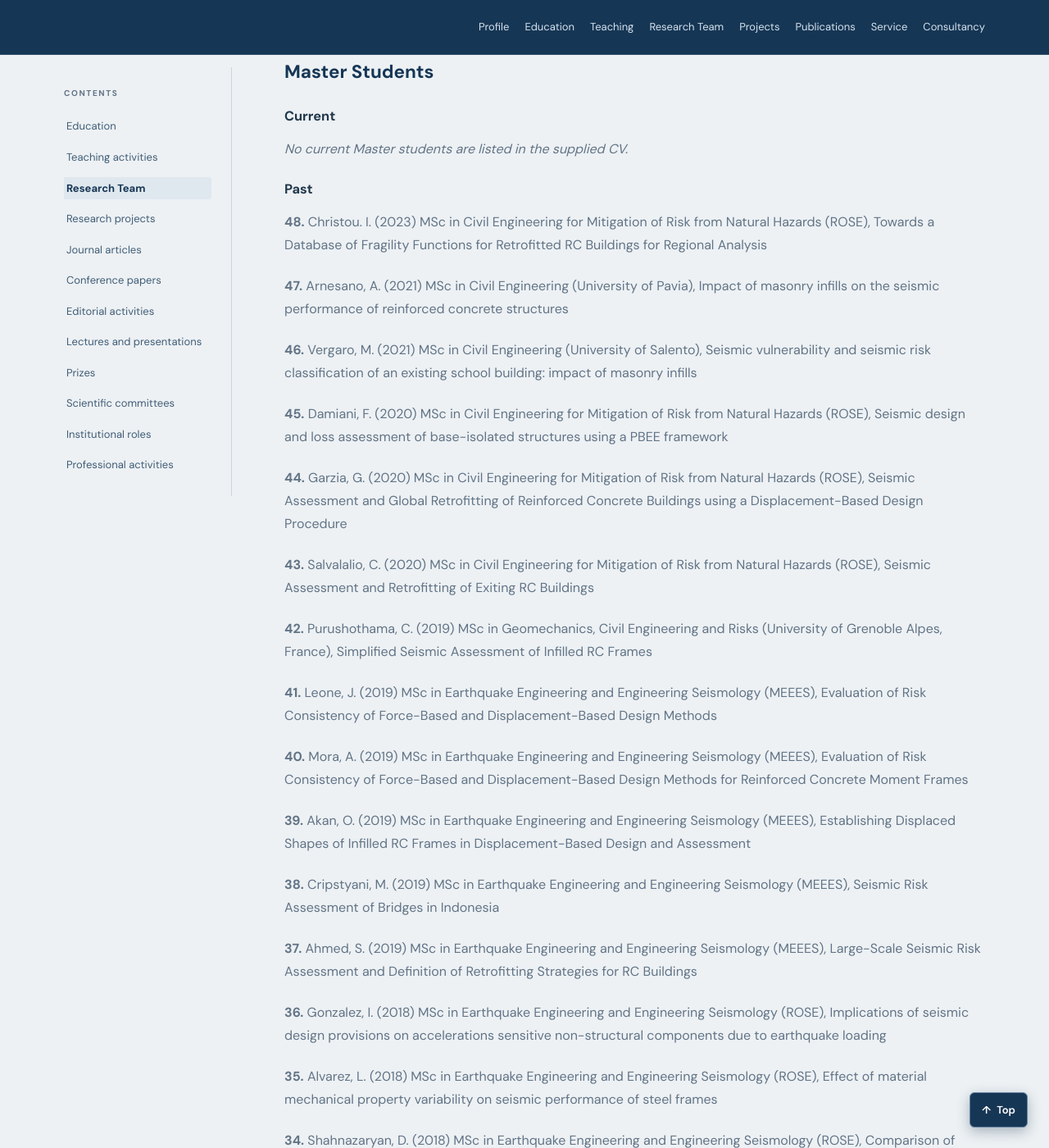
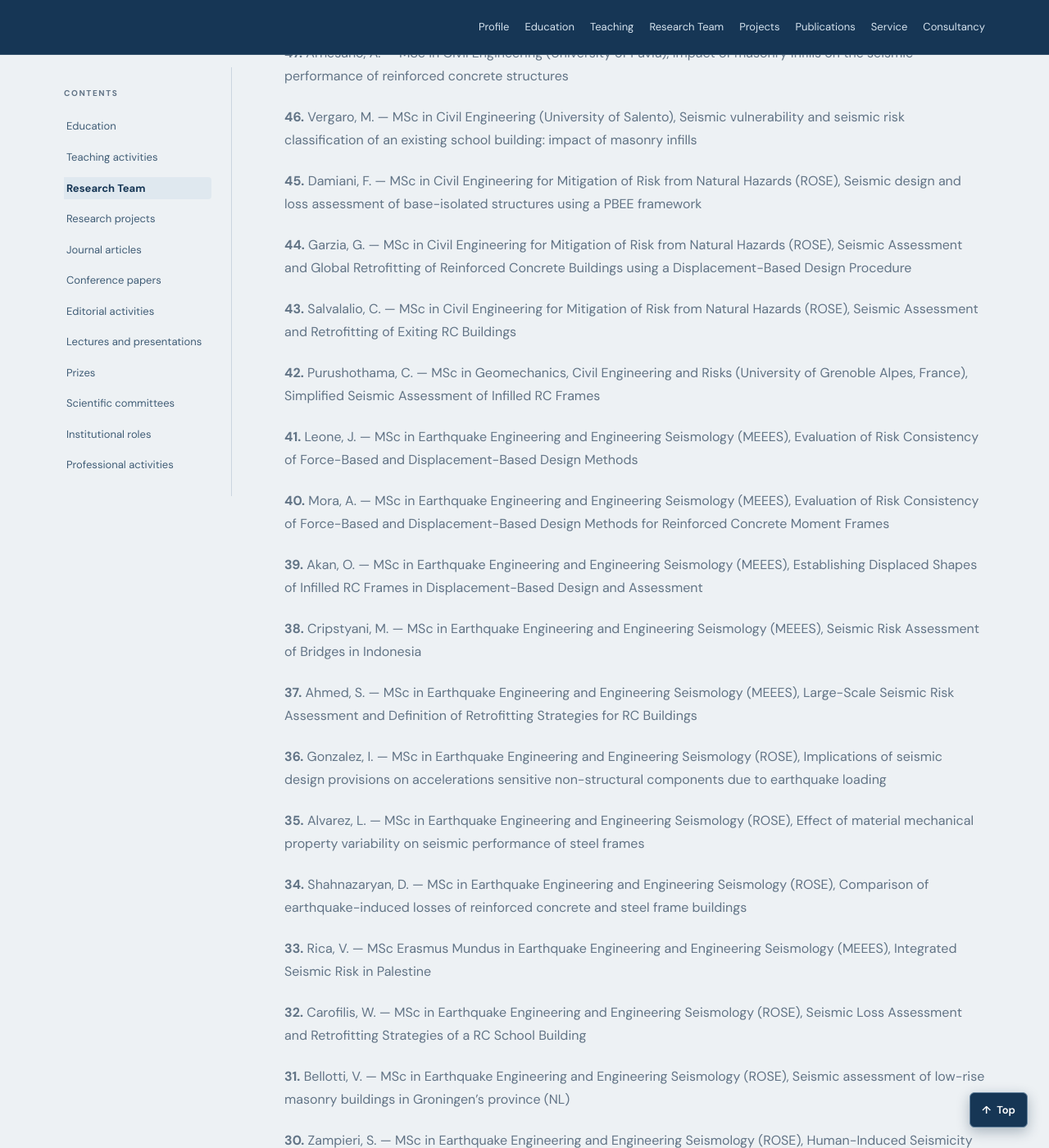
Before and after one commit to rncmonteiro/cv, a Jekyll site: the page built from index.md, in a window 1280 px wide and 1400 px high, scrolled down 5809 px. Shown: the whole window at 82% size. Built offline with Jekyll 4.4.1, drawn with Linux system fonts in a browser that asks for light colours; some of the changed text lies outside the part shown.

Commit message:
Add files via upload

```diff
--- a/_includes/content/team.md
+++ b/_includes/content/team.md
@@ -4,75 +4,75 @@
 
 #### Current
 
-**2.** Mattia Calò (Italy)  01/01/2025 – today  Advanced numerical modelling of prestressed reinforced concrete bridges
+**2.** Mattia Calò (Italy) — Advanced numerical modelling of prestressed reinforced concrete bridges
 
-**1.** Enes Veliu (Albania)  01/12/2024 – today  Quantifying seismic risk and assessing energy performance and environmental impact of existing buildings in Portugal
+**1.** Enes Veliu (Albania) — Quantifying seismic risk and assessing energy performance and environmental impact of existing buildings in Portugal
 
 #### Past
 
-**13.** Nicola Scattarreggia (Italy)  01/12/2024 – 30/04/2025  Risk assessment and retrofitting of existing bridges
+**9.** Nicola Scattarreggia (Italy)
+    - Risk assessment and retrofitting of existing bridges
+    - Multi-hazard vulnerability and robustness assessment of existing bridges
 
-**12.** Gianrocco Mucedero (Italy)  01/09/2024 – 31/12/2025  Risk assessment and loss estimation of storage structures
+**8.** Gianrocco Mucedero (Italy)
+    - Risk assessment and loss estimation of storage structures
+    - Analysis of the structural response and seismic risk of reinforced concrete buildings considering different types of epistemic uncertainty
 
-**11.** Mattia Calò (Italy)  01/01/2023 – 31/12/2024  Multi-hazard vulnerability and robustness assessment of bridges
+**7.** Mattia Calò (Italy) — Multi-hazard vulnerability and robustness assessment of bridges
 
-**10.** Nicola Scattarreggia (Italy)  01/12/2022 – 30/11/2024  Multi-hazard vulnerability and robustness assessment of existing bridges
+**6.** Andres Abarca Jimenez (Costa Rica)
+    - Risk assessment and management of existing reinforced concrete bridges
+    - Seismic vulnerability of residential buildings and reinforced concrete bridges in Algeria
 
-**9.** Gianrocco Mucedero (Italy)  01/10/2022 – 31/08/2024  Analysis of the structural response and seismic risk of reinforced concrete buildings considering different types of epistemic uncertainty
+**5.** Giammaria Gabbianelli (Italy) — Review of seismic actions and design techniques
 
-**8.** Andres Abarca Jimenez (Costa Rica)  01/01/2022 – 31/12/2022  Risk assessment and management of existing reinforced concrete bridges
+**4.** Wilson Carofilis (Ecuador) — Interventions to reduce seismic risk in existing buildings
 
-**7.** Giammaria Gabbianelli (Italy)  01/04/2019 – 31/12/2021  Review of seismic actions and design techniques
+**3.** Gerard O’Reilly (Ireland)
+    - Advanced assessment of seismic performance and collapse probability of existing masonry-infilled reinforced concrete buildings (Main supervisor: Prof. Rui Pinho, University of Pavia)
+    - Risk analysis of critical infrastructure (Main supervisor: Prof. Michele Calvi, IUSS Pavia)
 
-**6.** Wilson Carofilis (Ecuador)  01/04/2019 – 31/03/2021  Interventions to reduce seismic risk in existing buildings
+**2.** Iason Grigoratos (Greece) — Integrated seismic vulnerability assessment of reinforced concrete buildings (Main supervisor: Dr. Paola Ceresa)
 
-**5.** Gerard O’Reilly (Ireland)  01/03/2018 – 28/02/2019  Advanced assessment of seismic performance and collapse probability of existing masonry-infilled reinforced concrete buildings  (Main supervisor: Prof. Rui Pinho, University of Pavia)
-
-**4.** Andres Abarca Jimenez (Costa Rica)  01/09/2017 – 31/08/2018  Seismic vulnerability of residential buildings and reinforced concrete bridges in Algeria
-
-**3.** Gerard O’Reilly (Ireland)  01/03/2017 – 28/02/2018  Risk analysis of critical infrastructure  (Main supervisor: Prof. Michele Calvi, IUSS Pavia)
-
-**2.** Iason Grigoratos (Greece)  01/12/2015 – 30/11/2016  Integrated seismic vulnerability assessment of reinforced concrete buildings  (Main supervisor: Dr. Paola Ceresa)
-
-**1.** Vania Cerchiello (Italy)  01/10/2015 – 30/09/2016  Mitigation of seismic risk in buildings  (Main supervisor: Dr. Paola Ceresa)
+**1.** Vania Cerchiello (Italy) — Mitigation of seismic risk in buildings (Main supervisor: Dr. Paola Ceresa)
 
 ### PhD Students
 
 #### Current
 
-**5.** Mehmet Firat Aydin (2029, expected) PhD in Earthquake Engineering (ROSE) Large-scale seismic risk analysis and retrofitting decision-making [S]
+**5.** Mehmet Firat Aydin — PhD in Earthquake Engineering (ROSE) Large-scale seismic risk analysis and retrofitting decision-making [S]
 
-**4.** Maryam Saberdelsadeh (2028, expected) PhD in Civil Engineering (University of Porto) Optimised displacement-based retrofitting of existing buildings with steel braces [CS]
+**4.** Maryam Saberdelsadeh — PhD in Civil Engineering (University of Porto) Optimised displacement-based retrofitting of existing buildings with steel braces [CS]
 
-**3.** Ataklti Gebrehiwet (2027, expected) PhD in Earthquake Engineering (ROSE), Integrated retrofitting of deck-isolated bridges [S]
+**3.** Ataklti Gebrehiwet — PhD in Earthquake Engineering (ROSE), Integrated retrofitting of deck-isolated bridges [S]
 
-**2.** Besim Yukselen (2027, expected) PhD in Earthquake Engineering (ROSE), Multi-objective optimal retrofitting of existing buildings [S]
+**2.** Besim Yukselen — PhD in Earthquake Engineering (ROSE), Multi-objective optimal retrofitting of existing buildings [S]
 
-**1.** Rita Couto (2026, expected) PhD in Earthquake Engineering (ROSE), Integrated seismic and energy performance of residential buildings [S]
+**1.** Rita Couto — PhD in Earthquake Engineering (ROSE), Integrated seismic and energy performance of residential buildings [S]
 
 #### Past
 
-**11.** Volkan Ozsarac (2023) PhD in Earthquake Engineering (ROSE), Integrated Evaluation of Earthquake-Induced Economic Losses for Multi-Span RC Bridges [S]
+**11.** Volkan Ozsarac — PhD in Earthquake Engineering (ROSE), Integrated Evaluation of Earthquake-Induced Economic Losses for Multi-Span RC Bridges [S]
 
-**10.** Gianrocco Mucedero (2023) PhD in Earthquake Engineering (ROSE), Large scale seismic risk assessment of existing masonry-infilled RC buildings in Italy [S]
+**10.** Gianrocco Mucedero — PhD in Earthquake Engineering (ROSE), Large scale seismic risk assessment of existing masonry-infilled RC buildings in Italy [S]
 
-**9.** Davit Shahnazaryan (2022) PhD in Earthquake Engineering (ROSE), Integrated Performance-Based Seismic Design: Traversing Affordances for Practical Implementation [CS]
+**9.** Davit Shahnazaryan — PhD in Earthquake Engineering (ROSE), Integrated Performance-Based Seismic Design: Traversing Affordances for Practical Implementation [CS]
 
-**8.** Andres Abarca (2022) PhD in Earthquake Engineering (ROSE) Seismic assessment of RC bridge infrastructure [S]
+**8.** Andres Abarca — PhD in Earthquake Engineering (ROSE) Seismic assessment of RC bridge infrastructure [S]
 
-**7.** Carlotta Rodriquez (2020) PhD in Understanding and Managing Extremes, A framework to assess disaster resilience based on sustainable development goals [CS]
+**7.** Carlotta Rodriquez — PhD in Understanding and Managing Extremes, A framework to assess disaster resilience based on sustainable development goals [CS]
 
-**6.** Jair Torres (2020) PhD in Understanding and Managing Extremes, Crossing borders: A comparative assessment of community resilience to natural hazards in Arica, Chile and Tacna, Peru [CS]
+**6.** Jair Torres — PhD in Understanding and Managing Extremes, Crossing borders: A comparative assessment of community resilience to natural hazards in Arica, Chile and Tacna, Peru [CS]
 
-**5.** Antonio Silva (2020) PhD in Earthquake Engineering (ROSE), Implications of earthquake-induced loss control in seismic design provisions [S]
+**5.** Antonio Silva — PhD in Earthquake Engineering (ROSE), Implications of earthquake-induced loss control in seismic design provisions [S]
 
-**4.** Camilo Perdomo (2020) PhD in Earthquake Engineering (ROSE), Direct Economic Loss Assessment of Multi-Span Continuous RC Bridges under Seismic Hazard [S]
+**4.** Camilo Perdomo — PhD in Earthquake Engineering (ROSE), Direct Economic Loss Assessment of Multi-Span Continuous RC Bridges under Seismic Hazard [S]
 
-**3.** Annibale Vecere (2019) PhD in Understanding and Managing Extremes, Near Real-time Flood Loss Estimation as a Basis for Risk Financing Mechanisms [CS]
+**3.** Annibale Vecere — PhD in Understanding and Managing Extremes, Near Real-time Flood Loss Estimation as a Basis for Risk Financing Mechanisms [CS]
 
-**2.** Yadong Jiang (2018) PhD in Earthquake Engineering (ROSE), Seismic assessment of composite frames with concrete-filled steel tube columns [S]
+**2.** Yadong Jiang — PhD in Earthquake Engineering (ROSE), Seismic assessment of composite frames with concrete-filled steel tube columns [S]
 
-**1.** Claudia Zelaschi (2017) PhD in Earthquake Engineering (ROSE), Seismic assessment of spatially-distributed RC bridge portfolios [S]
+**1.** Claudia Zelaschi — PhD in Earthquake Engineering (ROSE), Seismic assessment of spatially-distributed RC bridge portfolios [S]
 
 ### Master Students
 
@@ -82,98 +82,98 @@
 
 #### Past
 
-**48.** Christou. I. (2023) MSc in Civil Engineering for Mitigation of Risk from Natural Hazards (ROSE), Towards a Database of Fragility Functions for Retrofitted RC Buildings for Regional Analysis
+**48.** Christou. I. — MSc in Civil Engineering for Mitigation of Risk from Natural Hazards (ROSE), Towards a Database of Fragility Functions for Retrofitted RC Buildings for Regional Analysis
 
-**47.** Arnesano, A. (2021) MSc in Civil Engineering (University of Pavia), Impact of masonry infills on the seismic performance of reinforced concrete structures
+**47.** Arnesano, A. — MSc in Civil Engineering (University of Pavia), Impact of masonry infills on the seismic performance of reinforced concrete structures
 
-**46.** Vergaro, M. (2021) MSc in Civil Engineering (University of Salento), Seismic vulnerability and seismic risk classification of an existing school building: impact of masonry infills
+**46.** Vergaro, M. — MSc in Civil Engineering (University of Salento), Seismic vulnerability and seismic risk classification of an existing school building: impact of masonry infills
 
-**45.** Damiani, F. (2020) MSc in Civil Engineering for Mitigation of Risk from Natural Hazards (ROSE), Seismic design and loss assessment of base-isolated structures using a PBEE framework
+**45.** Damiani, F. — MSc in Civil Engineering for Mitigation of Risk from Natural Hazards (ROSE), Seismic design and loss assessment of base-isolated structures using a PBEE framework
 
-**44.** Garzia, G. (2020) MSc in Civil Engineering for Mitigation of Risk from Natural Hazards (ROSE), Seismic Assessment and Global Retrofitting of Reinforced Concrete Buildings using a Displacement-Based Design Procedure
+**44.** Garzia, G. — MSc in Civil Engineering for Mitigation of Risk from Natural Hazards (ROSE), Seismic Assessment and Global Retrofitting of Reinforced Concrete Buildings using a Displacement-Based Design Procedure
 
-**43.** Salvalalio, C. (2020) MSc in Civil Engineering for Mitigation of Risk from Natural Hazards (ROSE), Seismic Assessment and Retrofitting of Exiting RC Buildings
+**43.** Salvalalio, C. — MSc in Civil Engineering for Mitigation of Risk from Natural Hazards (ROSE), Seismic Assessment and Retrofitting of Exiting RC Buildings
 
-**42.** Purushothama, C. (2019) MSc in Geomechanics, Civil Engineering and Risks (University of Grenoble Alpes, France), Simplified Seismic Assessment of Infilled RC Frames
+**42.** Purushothama, C. — MSc in Geomechanics, Civil Engineering and Risks (University of Grenoble Alpes, France), Simplified Seismic Assessment of Infilled RC Frames
 
-**41.** Leone, J. (2019) MSc in Earthquake Engineering and Engineering Seismology (MEEES), Evaluation of Risk Consistency of Force-Based and Displacement-Based Design Methods
+**41.** Leone, J. — MSc in Earthquake Engineering and Engineering Seismology (MEEES), Evaluation of Risk Consistency of Force-Based and Displacement-Based Design Methods
 
-**40.** Mora, A. (2019) MSc in Earthquake Engineering and Engineering Seismology (MEEES), Evaluation of Risk Consistency of Force-Based and Displacement-Based Design Methods for Reinforced Concrete Moment Frames
+**40.** Mora, A. — MSc in Earthquake Engineering and Engineering Seismology (MEEES), Evaluation of Risk Consistency of Force-Based and Displacement-Based Design Methods for Reinforced Concrete Moment Frames
 
-**39.** Akan, O. (2019) MSc in Earthquake Engineering and Engineering Seismology (MEEES), Establishing Displaced Shapes of Infilled RC Frames in Displacement-Based Design and Assessment
+**39.** Akan, O. — MSc in Earthquake Engineering and Engineering Seismology (MEEES), Establishing Displaced Shapes of Infilled RC Frames in Displacement-Based Design and Assessment
 
-**38.** Cripstyani, M. (2019) MSc in Earthquake Engineering and Engineering Seismology (MEEES), Seismic Risk Assessment of Bridges in Indonesia
+**38.** Cripstyani, M. — MSc in Earthquake Engineering and Engineering Seismology (MEEES), Seismic Risk Assessment of Bridges in Indonesia
 
-**37.** Ahmed, S. (2019) MSc in Earthquake Engineering and Engineering Seismology (MEEES), Large-Scale Seismic Risk Assessment and Definition of Retrofitting Strategies for RC Buildings
+**37.** Ahmed, S. — MSc in Earthquake Engineering and Engineering Seismology (MEEES), Large-Scale Seismic Risk Assessment and Definition of Retrofitting Strategies for RC Buildings
 
-**36.** Gonzalez, I. (2018) MSc in Earthquake Engineering and Engineering Seismology (ROSE), Implications of seismic design provisions on accelerations sensitive non-structural components due to earthquake loading
+**36.** Gonzalez, I. — MSc in Earthquake Engineering and Engineering Seismology (ROSE), Implications of seismic design provisions on accelerations sensitive non-structural components due to earthquake loading
 
-**35.** Alvarez, L. (2018) MSc in Earthquake Engineering and Engineering Seismology (ROSE), Effect of material mechanical property variability on seismic performance of steel frames
+**35.** Alvarez, L. — MSc in Earthquake Engineering and Engineering Seismology (ROSE), Effect of material mechanical property variability on seismic performance of steel frames
 
-**34.** Shahnazaryan, D. (2018) MSc in Earthquake Engineering and Engineering Seismology (ROSE), Comparison of earthquake-induced losses of reinforced concrete and steel frame buildings
+**34.** Shahnazaryan, D. — MSc in Earthquake Engineering and Engineering Seismology (ROSE), Comparison of earthquake-induced losses of reinforced concrete and steel frame buildings
 
-**33.** Rica, V. (2018) MSc Erasmus Mundus in Earthquake Engineering and Engineering Seismology (MEEES), Integrated Seismic Risk in Palestine
+**33.** Rica, V. — MSc Erasmus Mundus in Earthquake Engineering and Engineering Seismology (MEEES), Integrated Seismic Risk in Palestine
 
-**32.** Carofilis, W. (2018) MSc in Earthquake Engineering and Engineering Seismology (ROSE), Seismic Loss Assessment and Retrofitting Strategies of a RC School Building
+**32.** Carofilis, W. — MSc in Earthquake Engineering and Engineering Seismology (ROSE), Seismic Loss Assessment and Retrofitting Strategies of a RC School Building
 
-**31.** Bellotti, V. (2018) MSc in Earthquake Engineering and Engineering Seismology (ROSE), Seismic assessment of low-rise masonry buildings in Groningen’s province (NL)
+**31.** Bellotti, V. — MSc in Earthquake Engineering and Engineering Seismology (ROSE), Seismic assessment of low-rise masonry buildings in Groningen’s province (NL)
 
-**30.** Zampieri, S. (2018) MSc in Earthquake Engineering and Engineering Seismology (ROSE), Human-Induced Seismicity in Groningen: Prioritization of risk assessments and Resilience-Based Design
+**30.** Zampieri, S. — MSc in Earthquake Engineering and Engineering Seismology (ROSE), Human-Induced Seismicity in Groningen: Prioritization of risk assessments and Resilience-Based Design
 
-**29.** Bagavasingam, T. (2018) MSc Erasmus Mundus in Earthquake Engineering and Engineering Seismology (MEEES), Development of Fragility Curves for RC Buildings in Northern Algeria
+**29.** Bagavasingam, T. — MSc Erasmus Mundus in Earthquake Engineering and Engineering Seismology (MEEES), Development of Fragility Curves for RC Buildings in Northern Algeria
 
-**28.** Mercurio, A. (2018) MSc in Earthquake Engineering and Engineering Seismology (ROSE), Floor Response Spectrum for Seismic Design: Intervention on a High-Rise Building in Milan
+**28.** Mercurio, A. — MSc in Earthquake Engineering and Engineering Seismology (ROSE), Floor Response Spectrum for Seismic Design: Intervention on a High-Rise Building in Milan
 
-**27.** Borozan J. (2017) MSc in Earthquake Engineering and Engineering Seismology (ROSE), Seismic assessment of RC buildings considering soil-structure interaction
+**27.** Borozan J. — MSc in Earthquake Engineering and Engineering Seismology (ROSE), Seismic assessment of RC buildings considering soil-structure interaction
 
-**26.** O’Hearne N. (2017) MSc in Earthquake Engineering and Engineering Seismology (ROSE), Seismic numerical assessment of historical buildings
+**26.** O’Hearne N. — MSc in Earthquake Engineering and Engineering Seismology (ROSE), Seismic numerical assessment of historical buildings
 
-**25.** Musta P. (2017) MSc Erasmus Mundus in Earthquake Engineering and Engineering Seismology (MEEES), Simplified Numerical Models for Seismic Performance of CFSTs
+**25.** Musta P. — MSc Erasmus Mundus in Earthquake Engineering and Engineering Seismology (MEEES), Simplified Numerical Models for Seismic Performance of CFSTs
 
-**24.** Gaviria A. (2016) MSc in Risk and Emergency Management, Database of standards, practices and procedures for disaster risk reduction
+**24.** Gaviria A. — MSc in Risk and Emergency Management, Database of standards, practices and procedures for disaster risk reduction
 
-**23.** Sarchi, L. (2016) MSc in Risk and Emergency Management, Numerical modeling of non-engineered structures
+**23.** Sarchi, L. — MSc in Risk and Emergency Management, Numerical modeling of non-engineered structures
 
-**22.** Perdomo C. (2016) MSc Erasmus Mundus in Earthquake Engineering and Engineering Seismology (MEEES), Use of Generalized Force Vectors for multi-mode pushover analysis of bridges
+**22.** Perdomo C. — MSc Erasmus Mundus in Earthquake Engineering and Engineering Seismology (MEEES), Use of Generalized Force Vectors for multi-mode pushover analysis of bridges
 
-**21.** Kalemi, B. (2016) MSc Erasmus Mundus in Earthquake Engineering and Engineering Seismology (MEEES), Seismic Performance of RC Filled Steel Columns
+**21.** Kalemi, B. — MSc Erasmus Mundus in Earthquake Engineering and Engineering Seismology (MEEES), Seismic Performance of RC Filled Steel Columns
 
-**20.** Mystiliadi, A. (2016) MSc Erasmus Mundus in Earthquake Engineering and Engineering Seismology (MEEES), Steel fibres reinforced concrete in static and dynamic conditions
+**20.** Mystiliadi, A. — MSc Erasmus Mundus in Earthquake Engineering and Engineering Seismology (MEEES), Steel fibres reinforced concrete in static and dynamic conditions
 
-**19.** Qu, L. (2015) MSc Erasmus Mundus in Earthquake Engineering and Engineering Seismology (MEEES), Seismic performance of RC structures with mixed steel-FRP rebars
+**19.** Qu, L. — MSc Erasmus Mundus in Earthquake Engineering and Engineering Seismology (MEEES), Seismic performance of RC structures with mixed steel-FRP rebars
 
-**18.** Vecere, A. (2015) MSc in Risk and Emergency Management, Post Disaster Needs Assessment – Shelter structures
+**18.** Vecere, A. — MSc in Risk and Emergency Management, Post Disaster Needs Assessment – Shelter structures
 
-**17.** Ejiofor, M. (2015) MSc in Risk and Emergency Management, Flood Risk Model for Nigeria
+**17.** Ejiofor, M. — MSc in Risk and Emergency Management, Flood Risk Model for Nigeria
 
-**16.** Civiletti, G. (2015) MSc in Risk and Emergency Management, Improved models for increased seismic risk awareness
+**16.** Civiletti, G. — MSc in Risk and Emergency Management, Improved models for increased seismic risk awareness
 
-**15.** Jiang, Y. (2014) MSc in Earthquake Engineering and Engineering Seismology (ROSE), Sustainable High-Performance Concrete-Steel Tubular Columns for Seismic Areas
+**15.** Jiang, Y. — MSc in Earthquake Engineering and Engineering Seismology (ROSE), Sustainable High-Performance Concrete-Steel Tubular Columns for Seismic Areas
 
-**14.** Ahmed, K. (2014) MSc in Risk and Emergency Management, Seismic Risk Assessment in Pakistan
+**14.** Ahmed, K. — MSc in Risk and Emergency Management, Seismic Risk Assessment in Pakistan
 
-**13.** Ghazaryan, A. (2014) MSc in Risk and Emergency Management, Disaster risk financing and insurance strategy
+**13.** Ghazaryan, A. — MSc in Risk and Emergency Management, Disaster risk financing and insurance strategy
 
-**12.** Keramat, S. (2014) MSc in Risk and Emergency Management, Reducing Disaster Risk through Promotion of Rights and Good Governance
+**12.** Keramat, S. — MSc in Risk and Emergency Management, Reducing Disaster Risk through Promotion of Rights and Good Governance
 
-**11.** Zhang, X. (2013) MSc in Earthquake Engineering and Engineering Seismology (ROSE), Different Approaches to Derive Analytical Fragility Functions of Bridges
+**11.** Zhang, X. — MSc in Earthquake Engineering and Engineering Seismology (ROSE), Different Approaches to Derive Analytical Fragility Functions of Bridges
 
-**10.** Zelaschi, C. (2013) MSc in Earthquake Engineering and Engineering Seismology (ROSE), Systemic characterization of RC bridges for seismic loss assessment
+**10.** Zelaschi, C. — MSc in Earthquake Engineering and Engineering Seismology (ROSE), Systemic characterization of RC bridges for seismic loss assessment
 
-**9.** Sriwastava, A. (2013) MSc in Risk and Emergency Management, Development of a methodology to distribute existing rainfall amounts on terrain and simulation of rainfall induced flooding
+**9.** Sriwastava, A. — MSc in Risk and Emergency Management, Development of a methodology to distribute existing rainfall amounts on terrain and simulation of rainfall induced flooding
 
-**8.** Sepitci, B. (2013) MSc in Risk and Emergency Management, The Relationship between Global Climate Change and Rainfall Induced Natural Hazards
+**8.** Sepitci, B. — MSc in Risk and Emergency Management, The Relationship between Global Climate Change and Rainfall Induced Natural Hazards
 
-**7.** Santos, R. (2013) MSc in Risk and Emergency Management, Assessing housing needs following the Canterbury Earthquakes: A critical review of predictive models and feasibility of their implementation in New Zealand
+**7.** Santos, R. — MSc in Risk and Emergency Management, Assessing housing needs following the Canterbury Earthquakes: A critical review of predictive models and feasibility of their implementation in New Zealand
 
-**6.** González, R. (2013) MSc in Risk and Emergency Management, From hurricane hazard modelling to risk assessment; a comparative study
+**6.** González, R. — MSc in Risk and Emergency Management, From hurricane hazard modelling to risk assessment; a comparative study
 
-**5.** Servi, Y. (2013) MSc in Risk and Emergency Management, Disaster Risk Management for the East Asia and Pacific Region
+**5.** Servi, Y. — MSc in Risk and Emergency Management, Disaster Risk Management for the East Asia and Pacific Region
 
-**4.** Endire, Y. (2013) MSc in Risk and Emergency Management, Wildfire Risk Assessment in Benishangul Gumuz Regional State of Ethiopia
+**4.** Endire, Y. — MSc in Risk and Emergency Management, Wildfire Risk Assessment in Benishangul Gumuz Regional State of Ethiopia
 
-**3.** Carvalho, A. (2009) MSc in Civil Engineering (University of Porto), Seismic assessment of reinforced concrete bridges
+**3.** Carvalho, A. — MSc in Civil Engineering (University of Porto), Seismic assessment of reinforced concrete bridges
 
-**2.** Sousa, L. (2008) MSc in Civil Engineering (University of Porto), Seismic assessment of reinforced concrete hollow pier bridges
+**2.** Sousa, L. — MSc in Civil Engineering (University of Porto), Seismic assessment of reinforced concrete hollow pier bridges
 
-**1.** Ribeiro, R (2008) MSc in Civil Engineering (University of Porto), Pushover analysis of reinforced concrete bridges
+**1.** Ribeiro, R — MSc in Civil Engineering (University of Porto), Pushover analysis of reinforced concrete bridges
```
